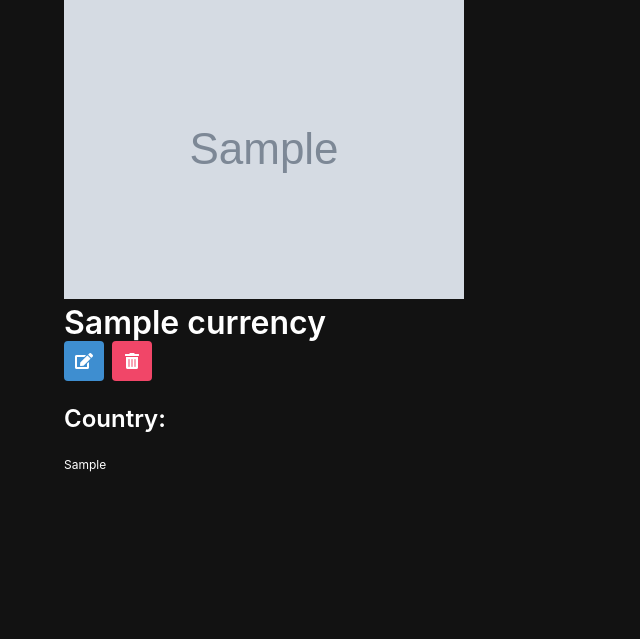
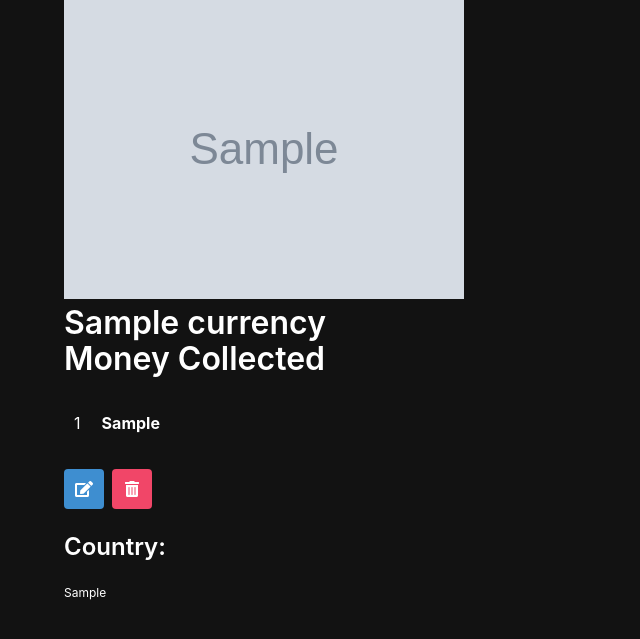
Before and after one commit to kellims/Currency-Lab, a Django app: page /currency/1/ in a window 1280 px wide. Shown: the part 53-692 px from the top of the page, without its empty margins (0-640 px from the left). Run offline with Django 4.2, Linux system fonts and the light colour scheme; tables that the repository leaves empty hold one stand-in row (values such as "Sample post"); grey boxes marked "Sample" are stand-in pictures.

Commit message:
Money Model Added

```diff
--- a/main_app/static/styles/main.css
+++ b/main_app/static/styles/main.css
@@ -69,3 +69,22 @@ h3 {
 p {
     font-size: 12px;
 }
+
+.detail__money {
+    width: 100%;
+    display: flex;
+    flex-direction: column;
+}
+
+.money {
+    width: 100%;
+    padding: 10px;
+    display: grid;
+    grid-template-columns: 0.1fr 3fr 1fr;
+    border-radius: 5px;
+}
+
+.money:hover {
+    background-color: hsla(0, 0%, 100%, 0.1);
+    cursor: pointer;
+}
--- a/main_app/templates/currency_detail.html
+++ b/main_app/templates/currency_detail.html
@@ -8,6 +8,25 @@
     <h1 class="title">{{currency.name}}</h1>
 </div>
 <div class="detail__container">
+
+  <div class="detail__money mb-5">
+    <h3 class="title is-3">Money Collected</h3>
+
+    {% for money in currency.money.all %}
+    <div class="money">
+      <span>{{forloop.counter}}</span>
+      <span><b>{{money.type}}</b></span>
+    </div>
+		{% empty %}
+    <article class="message">
+      <div class="message-header">
+        <p>No Money Collected</p>
+      </div>
+    </article>
+
+    {% endfor %}
+  </div>
+
     <div class="buttons">
         <a href="{% url 'currency_update' currency.pk %}" class="button is-info">
             <span class="icon">
```
